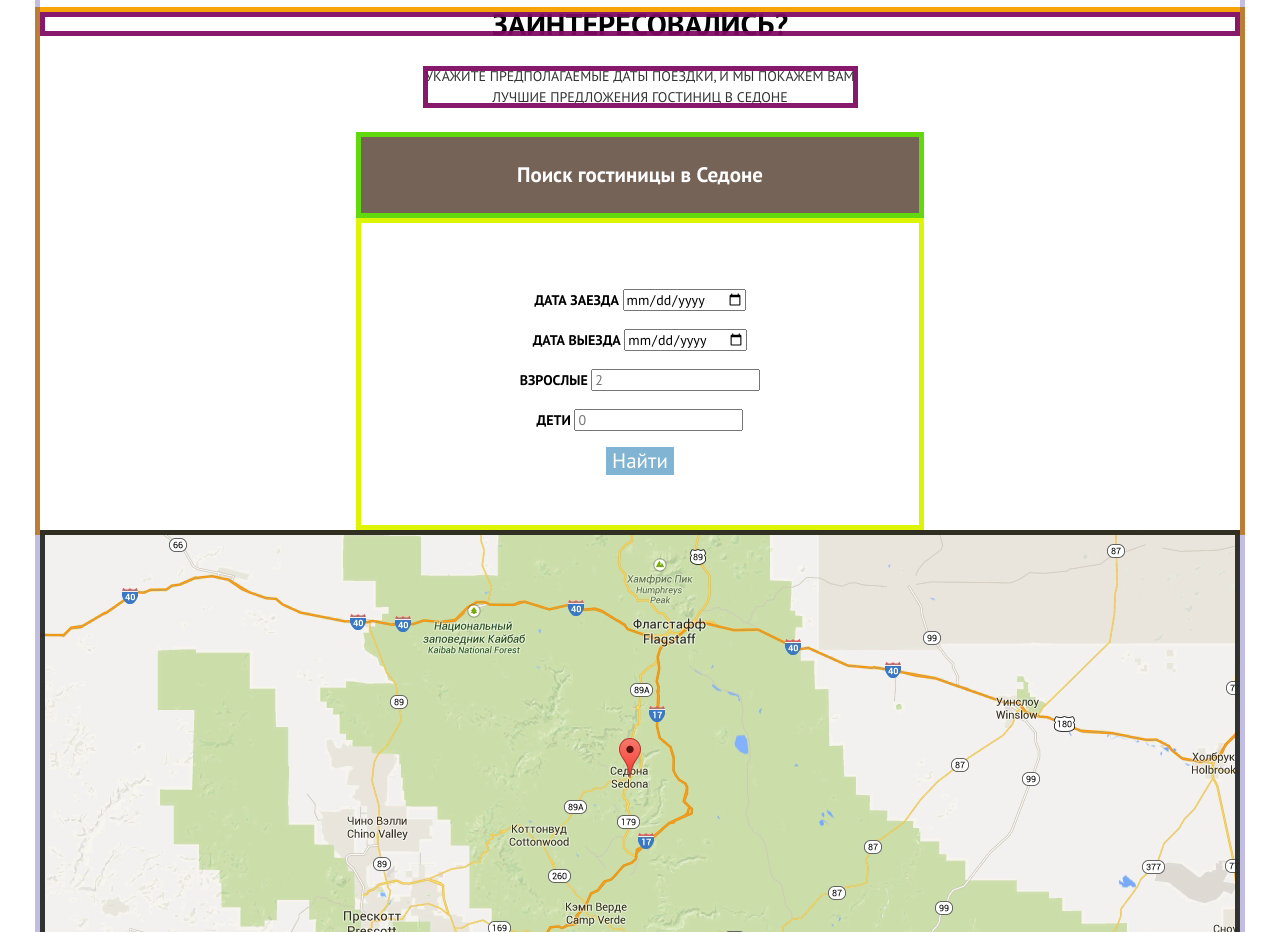
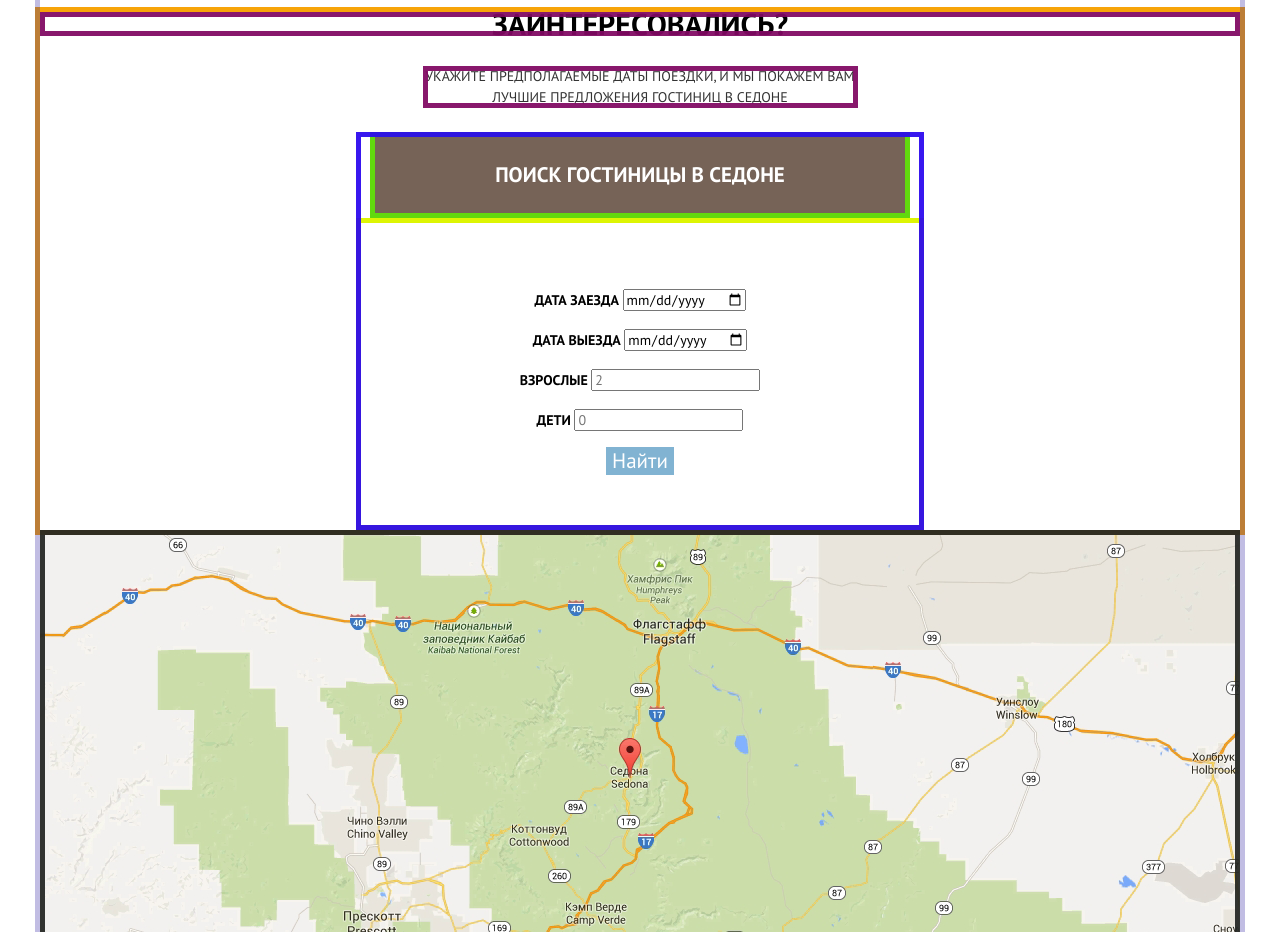
Before and after one commit to nastyabess/1631903-sedona-30, a plain HTML site: page index.html in a window 1280 px wide. Shown: the part 1500-2432 px from the top of the page. Drawn offline with Linux system fonts and the light colour scheme.

Commit message:
Update style.css

```diff
--- a/css/style.css
+++ b/css/style.css
@@ -307,15 +307,22 @@ outline-offset: -5px;
   outline-offset: -5px;
 }
 
+.form-search {
+  width: 568px;
+  margin: 0 auto;
+  outline: 5px solid rgba(43, 8, 238, 0.938);
+  outline-offset: -5px;
+}
+
 .search {
-  padding: 30px;
+  padding: 30px 125px;
   font-size: 21px;
   line-height: 26px;
   font-weight: 700;
-  width: 568px;
   color: var(--basic-white);
   background-color: var(--basic-lightbrown);
   border: inherit;
+  text-transform: uppercase;
   outline: 5px solid rgba(96, 226, 10, 0.938);
   outline-offset: -5px;
 }
@@ -339,6 +346,13 @@ outline-offset: -5px;
   font-weight: 700;
 }
 
+
+.appointment-form {
+  padding: 55px;
+  outline: 5px solid rgb(221, 245, 3);
+  outline-offset: -5px;
+}
+
 .button {
   font-size: 21px;
   line-height: 26px;
@@ -358,14 +372,7 @@ outline-offset: -5px;
   background-color: var(--basic-lightskyblue);
 }
 
-.appointment-form {
-  width: 458px;
-  margin: 0 auto;
-  padding: 55px;
-  outline: 5px solid rgb(221, 245, 3);
-  outline-offset: -5px;
 
-}
 
 .map {
   outline: 5px solid rgba(37, 39, 36, 0.938);
```
